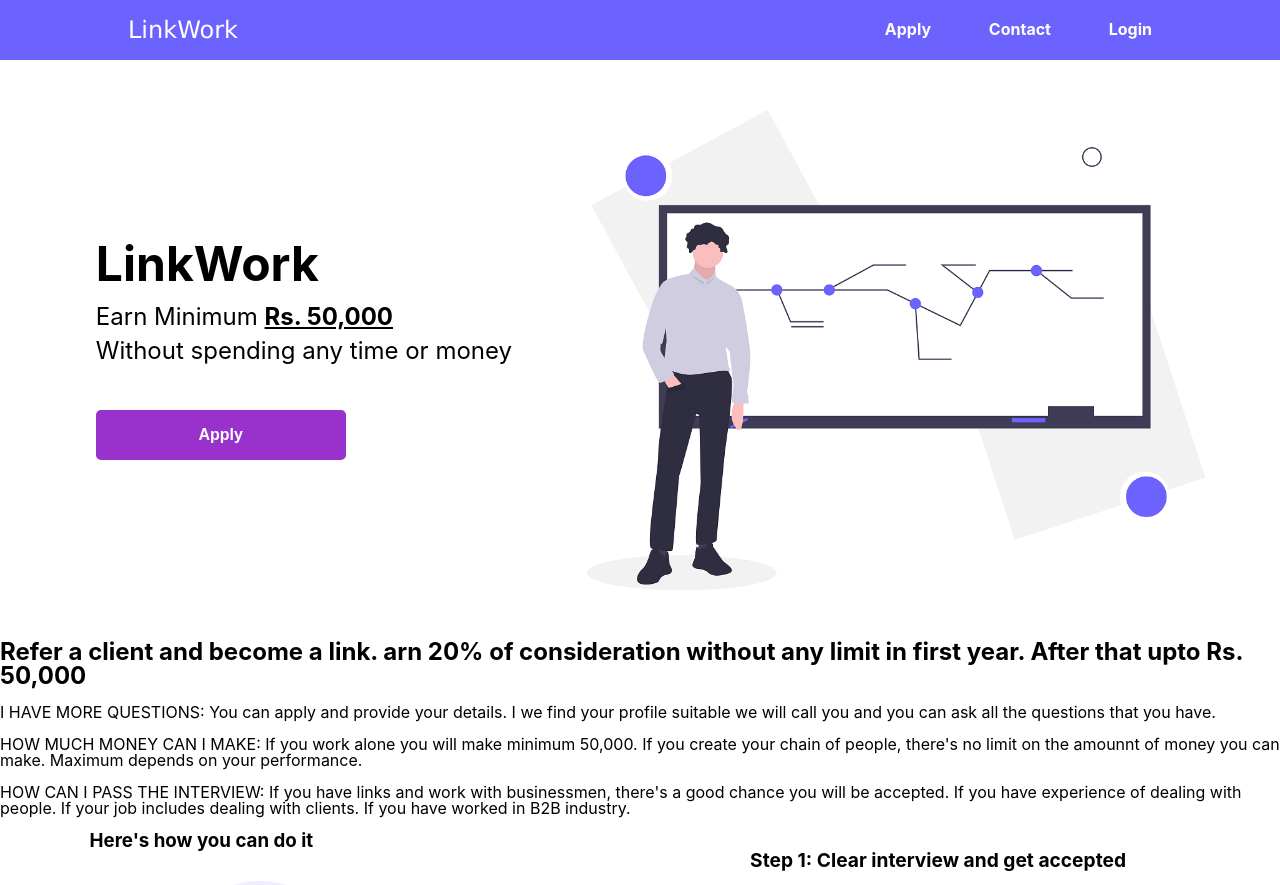
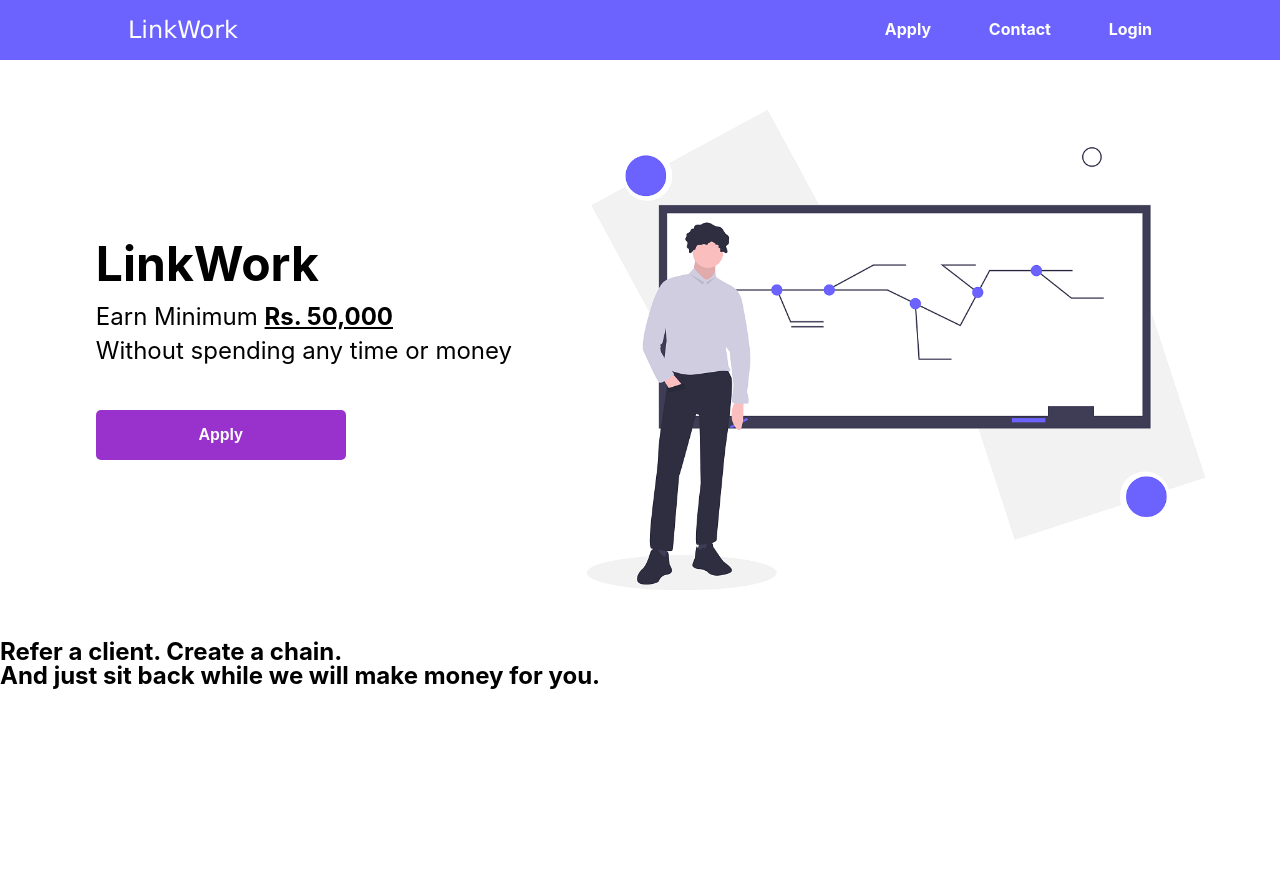
Before and after one commit to Anubhav311/lw_frontend, a React (Create React App) app: page / in a window 1280 px wide. Shown: the top 885 px of the page. Built offline with nearby package versions, Linux system fonts and the light colour scheme.

Commit message:
added more questions to faq

```diff
--- a/src/App.css
+++ b/src/App.css
@@ -73,6 +73,11 @@
     cursor: pointer;
 }
 
+/* Gist Text */
+.gist-text {
+    height: 500px;
+}
+
 /*Steps*/
 .steps {
     padding-left: 7%;
@@ -103,7 +108,6 @@ footer {
     margin: 0;
     height: 50px;
     color: white;
-    /* font-weight: bold; */
     display: flex;
     justify-content: center;
     align-items: center;
--- a/src/App.js
+++ b/src/App.js
@@ -36,11 +36,11 @@ function App() {
           <img style={{width: "60%"}} src={header_img} alt="header image"/>
         </div>
 
-        <div>
-          <h2>Refer a client and become a link. arn 20% of consideration without any limit in first year. After that upto Rs. 50,000</h2>
-          <p>I HAVE MORE QUESTIONS: You can apply and provide your details. I we find your profile suitable we will call you and you can ask all the questions that you have.</p>
-          <p>HOW MUCH MONEY CAN I MAKE: If you work alone you will make minimum 50,000. If you create your chain of people, there's no limit on the amounnt of money you can make. Maximum depends on your performance.</p>
-          <p>HOW CAN I PASS THE INTERVIEW: If you have links and work with businessmen, there's a good chance you will be accepted. If you have experience of dealing with people. If your job includes dealing with clients. If you have worked in B2B industry.</p>
+        <div className="gist-text">
+          <h2>Refer a client. Create a chain.</h2>
+          <h2>And just sit back while we will make money for you.</h2>
+          <p></p>
+          <p></p>
         </div>
 
         <section className="steps">
@@ -103,6 +103,14 @@ function App() {
               title = {`${faqContent.HowMakeMoney.questionThree.title}`}
               content = {`${faqContent.HowMakeMoney.questionThree.content}`}
             />
+            <Accordion
+              title = {`${faqContent.HowMakeMoney.questionFour.title}`}
+              content = {`${faqContent.HowMakeMoney.questionFour.content}`}
+            />
+            <Accordion
+              title = {`${faqContent.HowMakeMoney.questionFive.title}`}
+              content = {`${faqContent.HowMakeMoney.questionFive.content}`}
+            />
           </div>
           <div label="How to create chain">
           <Accordion
@@ -122,7 +130,12 @@ function App() {
               content = {`${faqContent.CreateChain.questionFour.content}`}
             />
           </div>
-          <div label="I Have More Questions"> Apply to LinkWork and we will contact you </div>
+          <div label="I Have More Questions">
+            <Accordion
+              title = {`${faqContent.MoreQuestions.questionOne.title}`}
+              content = {`${faqContent.MoreQuestions.questionOne.content}`}
+            />
+          </div>
         </Tabs>
         <section>
           <h2>How can I create a chain?</h2>
--- a/src/faq/Faqs.js
+++ b/src/faq/Faqs.js
@@ -29,6 +29,14 @@ let faqContent = {
       questionThree: {
         title: "DO I NEED TO PAY ANYTHING?",
         content: "NO. We will never ask you to pay anything. Never. Ever.",
+      },
+      questionFour: {
+        title: "HOW MUCH MONEY CAN I MAKE?",
+        content: "If you work alone you will make minimum 50,000. If you create your chain of people, there's no limit on the amounnt of money you can make. Maximum depends on your performance.",
+      },
+      questionFive: {
+        title: "HOW CAN I PASS THE INTERVIEW",
+        content: "If you have links and work with businessmen, there's a good chance you will be accepted. If you have experience of dealing with people. If your job includes dealing with clients. If you have worked in B2B industry.",
       }
     },
     CreateChain : {
@@ -48,6 +56,12 @@ let faqContent = {
         title: "HOW MUCH INCENTIVE WILL I GET FROM MY CHAIN",
         content: "You will get 20% commission from a direct client. You will earn 10% from people on level 1 of your chain. You will earch 5% from people on level 2 of your chain."
       }
+    },
+    MoreQuestions: {
+      questionOne: {
+        title: "I HAVE MORE QUESTIONS",
+        content: "You can apply and provide your details. I we find your profile suitable we will call you and you can ask all the questions that you have.",
+      }
     }
 
   }
--- a/src/faq/Tab.css
+++ b/src/faq/Tab.css
@@ -2,7 +2,7 @@
 .tabs {
     width: 900px;
     margin: 30px auto;
-    height: 430px;
+    height: auto;
   }
 
   .tab-list {
```
